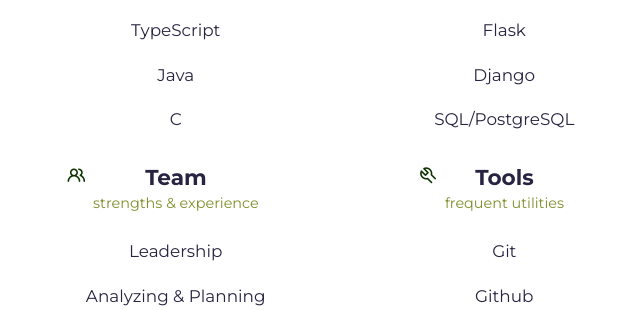
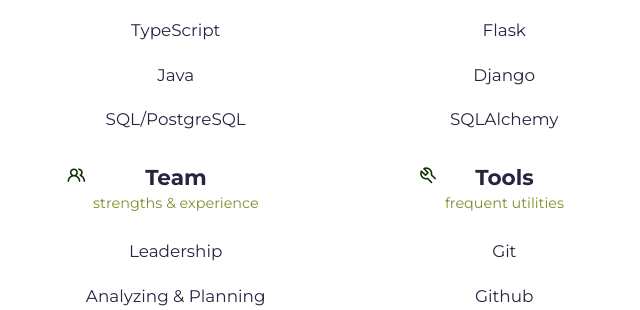
Before and after one commit to gmacfarq/portfolio-website, a Flask app: page / in a window 1280 px wide. Shown: the part 1872-2182 px from the top of the page, without its empty margins (313-953 px from the left). Run offline with Flask 3, Linux system fonts and the light colour scheme; some libraries are stand-ins or nearby versions.

Commit message:
change skills

```diff
--- a/templates/index.html
+++ b/templates/index.html
@@ -133,7 +133,7 @@
             </div>
             <div class="skills-data">
               <div class="skills-titles">
-                <h3 class="skills-name">C</h3>
+                <h3 class="skills-name">SQL/PostgreSQL</h3>
               </div>
             </div>
           </div>
@@ -171,7 +171,7 @@
             </div>
             <div class="skills-data">
               <div class="skills-titles">
-                <h3 class="skills-name">SQL/PostgreSQL</h3>
+                <h3 class="skills-name">SQLAlchemy</h3>
               </div>
             </div>
           </div>
```
